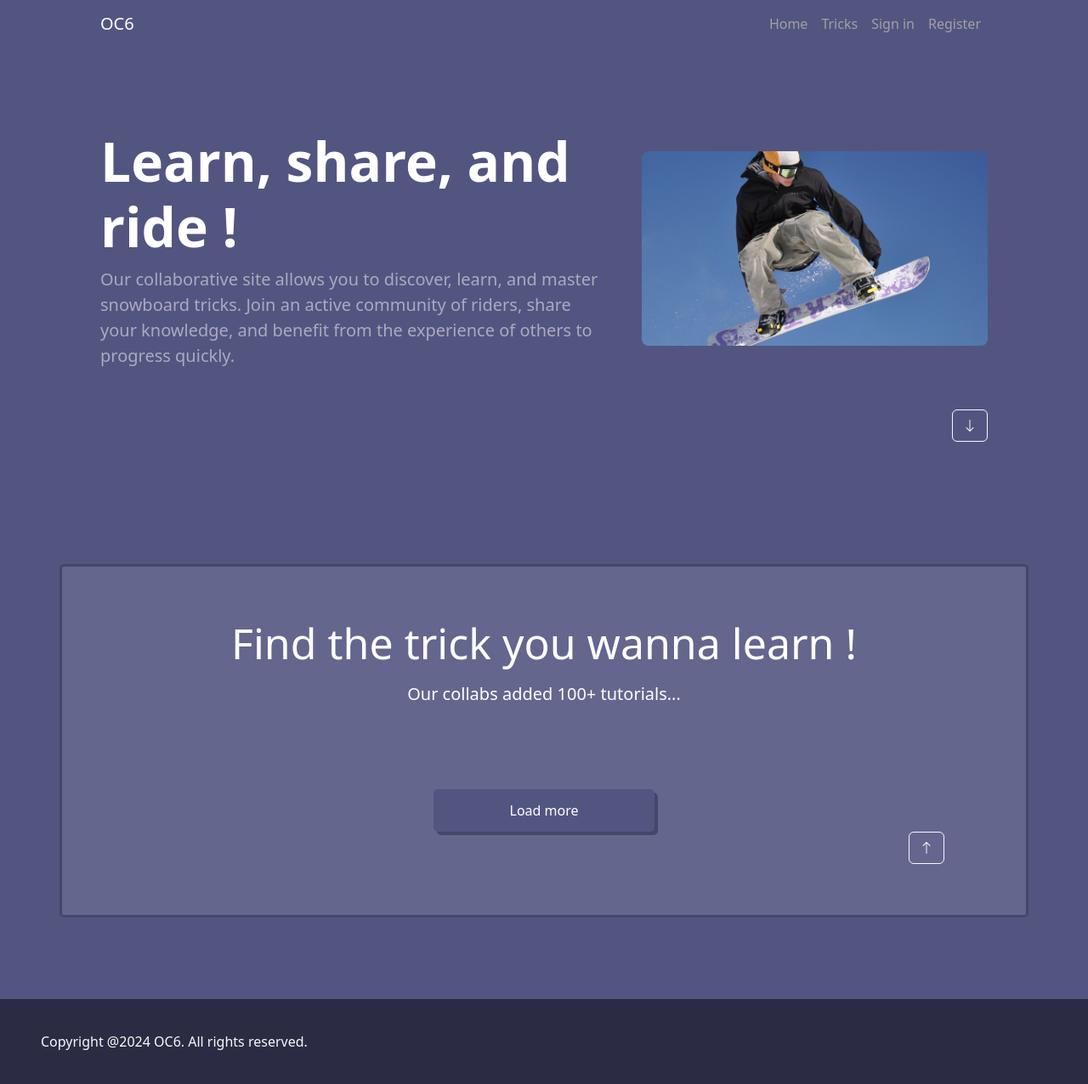
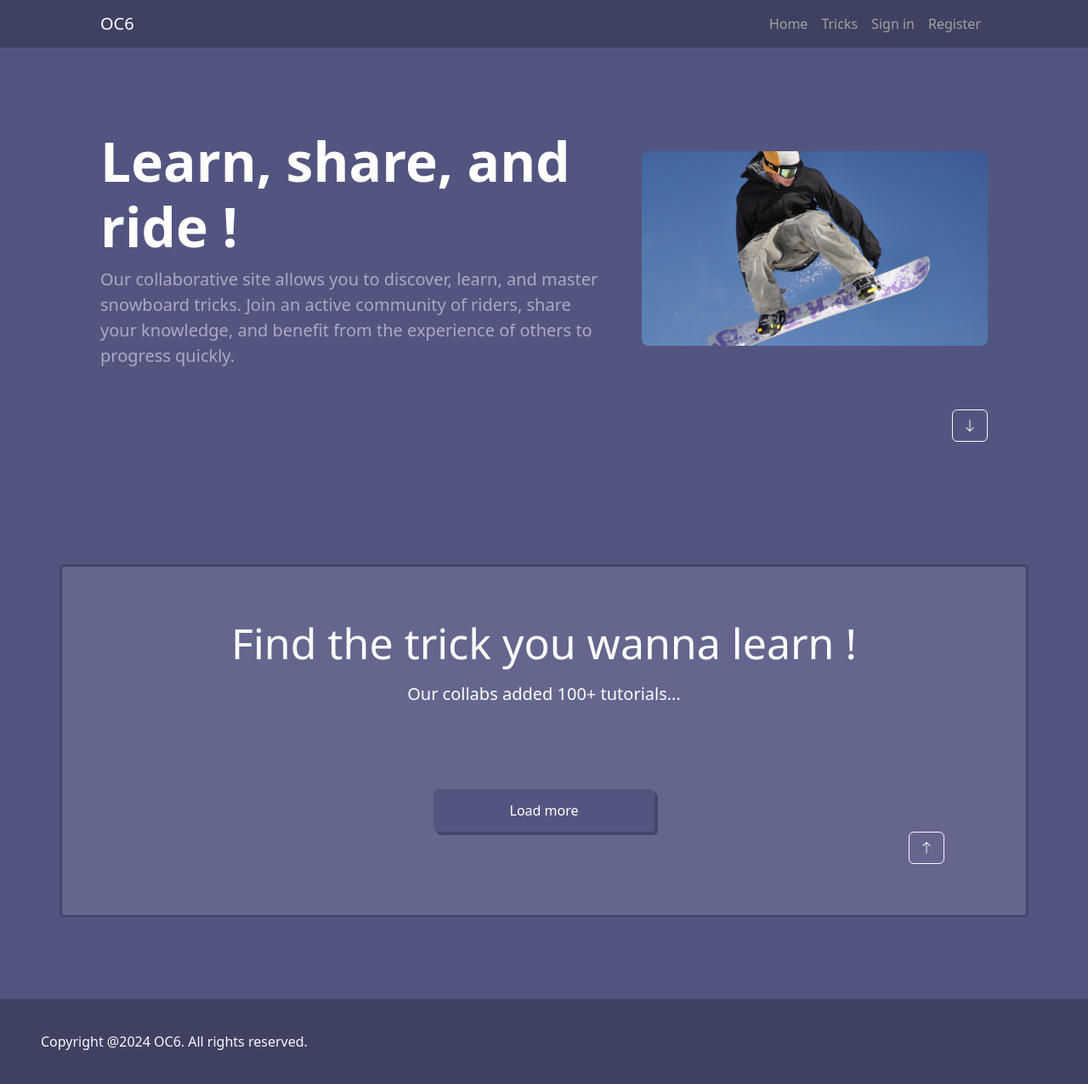
Before and after one commit to basilepineau/OC6, a Symfony app: template templates/home/index.html.twig in a window 1280 px wide. Shown: the whole page at 85% size. Run offline with Twig, Linux system fonts and the light colour scheme; the template is opened without the code that fills it, so the values that code supplies are empty; some libraries are stand-ins or nearby versions.

Commit message:
feat(twig): update templates

```diff
--- a/templates/_partials/_footer.html.twig
+++ b/templates/_partials/_footer.html.twig
@@ -1,4 +1,4 @@
-<footer class="d-flex justify-content-center justify-content-md-start align-items-center px-md-5 bg-primary-darker text-light" style="height:100px">
+<footer class="d-flex justify-content-center justify-content-md-start align-items-center px-md-5 bg-primary-dark text-light">
     <div class="">
         Copyright @2024 OC6. All rights reserved.
     </div>
--- a/templates/_partials/_nav.html.twig
+++ b/templates/_partials/_nav.html.twig
@@ -1,5 +1,5 @@
       <!-- Navigation-->
-      <nav class="navbar navbar-expand-lg navbar-dark bg-primary">
+      <nav class="navbar navbar-expand-lg navbar-dark bg-primary-dark">
         <div class="container px-5">
           <a class="navbar-brand" href="/">OC6</a>
           <button class="navbar-toggler" type="button" data-bs-toggle="collapse" data-bs-target="#navbarSupportedContent" aria-controls="navbarSupportedContent" aria-expanded="false" aria-label="Toggle navigation">
@@ -15,8 +15,11 @@
               </li>
               {% if is_granted('IS_AUTHENTICATED_FULLY') %}
                 <li class="nav-item">
+                    <a class="nav-link bg-primary-darker rounded mx-3 px-4 {{ app.request.get('_route') == 'app_trick_new' ? 'active' : 'text-secondary' }}" href="{{ path('app_trick_new') }}">Add new trick</a>
+                </li>
+                <li class="nav-item">
                     <div class="dropdown">
-                    <button class="btn btn-primary dropdown-toggle text-secondary" type="button" data-bs-toggle="dropdown" aria-expanded="false">
+                      <button class="btn btn-primary-dark dropdown-toggle text-secondary" type="button" data-bs-toggle="dropdown" aria-expanded="false">
                         {{ app.user.username }}
                       </button>
                       <ul class="dropdown-menu">
--- a/templates/base.html.twig
+++ b/templates/base.html.twig
@@ -1,5 +1,5 @@
 <!DOCTYPE html>
-<html>
+<html lang="en">
     <head>
         <meta charset="UTF-8">
         <title>{% block title %}OC6{% endblock %}</title>
@@ -13,6 +13,8 @@
 
         <!-- Stylesheets-->
         <link rel="stylesheet" href="{{ asset('assets/css/app.css') }}">
+        <link rel="stylesheet" href="{{ asset('assets/css/layout/footer/footer.css') }}"/>
+        <link rel="stylesheet" href="{{ asset('assets/css/layout/navbar/navbar.css') }}"/>
         {% block stylesheets %}{% endblock %}
 
         <!-- JS files -->
```
Lines whose indentation alone changed are shown as unchanged.
